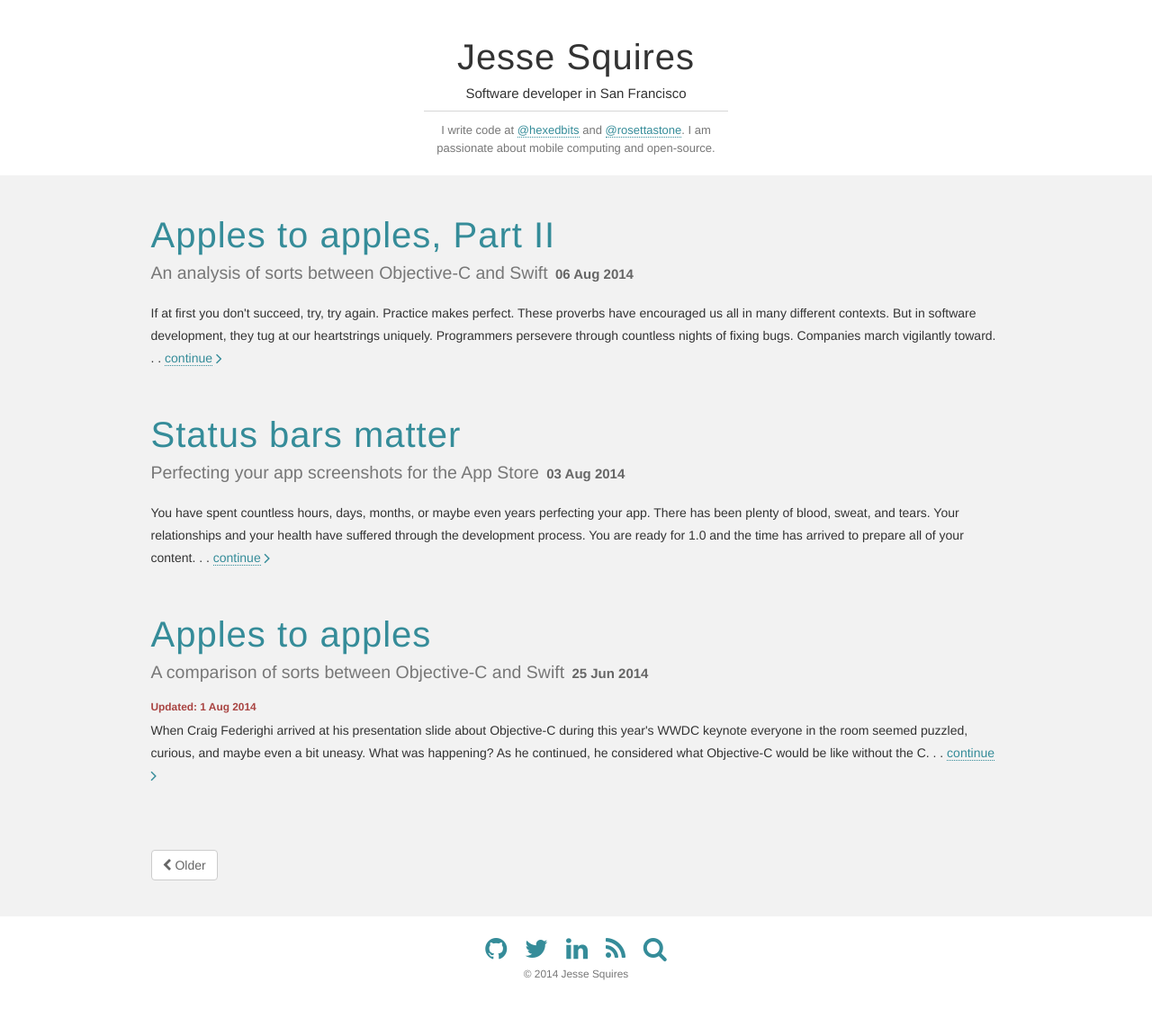
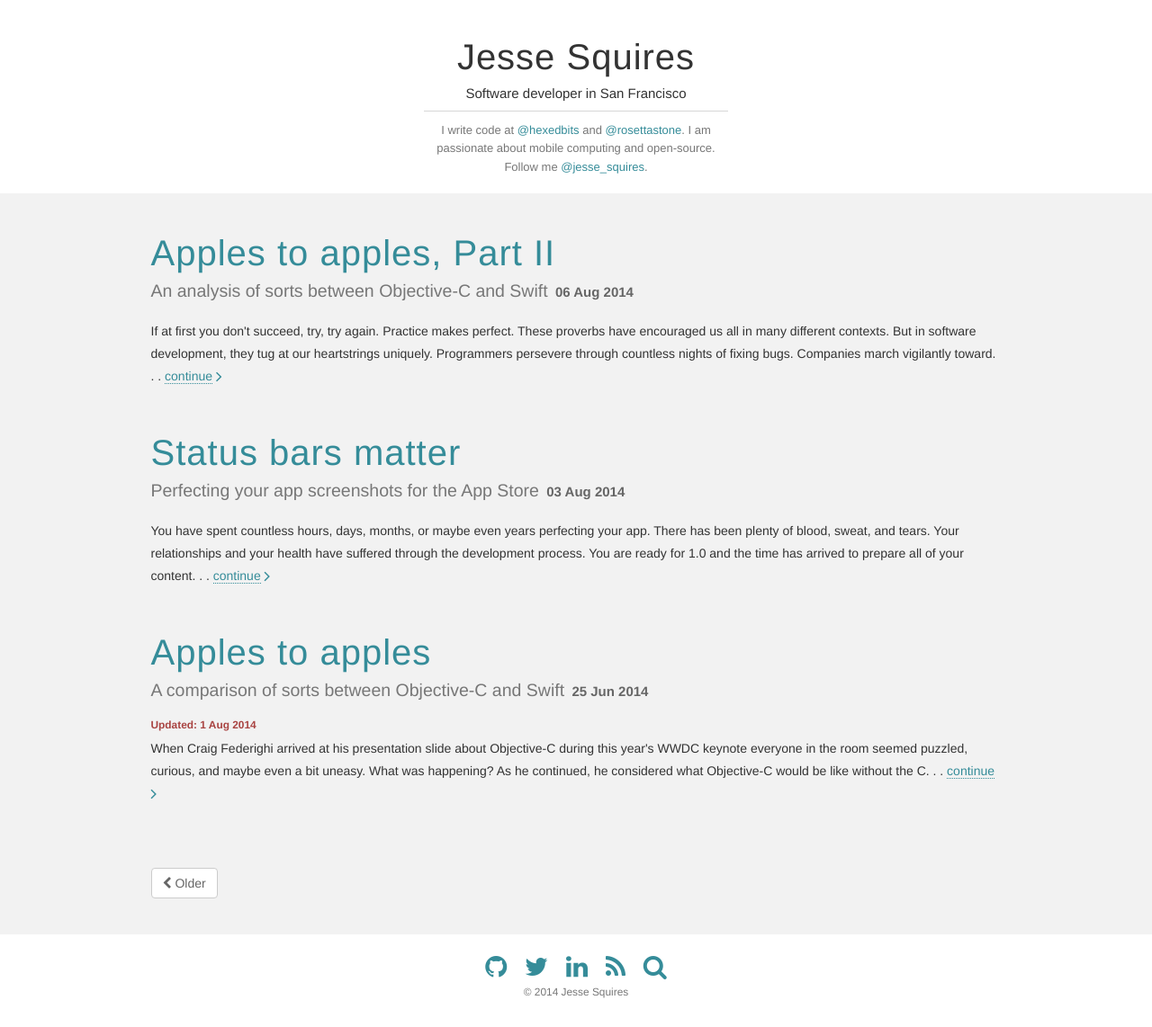
Before and after one commit to jessesquires/jessesquires.com, a Jekyll site: the page built from index.html, in a window 1280 px wide. Shown: the whole page at 90% size. Built offline with Jekyll 4.4.1, drawn with Linux system fonts in a browser that asks for light colours; nearby versions of some CDN libraries; Markdown is read by kramdown in place of the engine named in the settings; the list of posts is cut into pages by our own code.

Commit message:
update site header tagline

```diff
--- a/_includes/header.html
+++ b/_includes/header.html
@@ -5,8 +5,8 @@
 			<h1>Jesse Squires</h1>
 			<h2>Software developer in San Francisco</h2>
 			<hr>
-			<div class="col-md-6 col-md-offset-3">
-			<small class="text-muted">I write code at <a href="http://bit.ly/hexbitsTW" target="_blank">@hexedbits</a> and <a href="https://twitter.com/rosettastone" target="_blank">@rosettastone</a>. I am passionate about mobile computing and open-source.</small>
+			<div id="tagline" class="col-sm-6 col-sm-offset-3 col-md-6 col-md-offset-3">
+			<small class="text-muted">I write code at <a href="http://bit.ly/hexbitsTW" target="_blank">@hexedbits</a> and <a href="https://twitter.com/rosettastone" target="_blank">@rosettastone</a>. I am passionate about mobile computing and open-source. Follow me <a href="http://bit.ly/jsqrsTW" target="_blank">@jesse_squires</a>.</small>
 			</div> <!-- col -->
 		</div> <!-- col -->
 	</div> <!-- row -->
--- a/css/style.css
+++ b/css/style.css
@@ -39,6 +39,10 @@ h1 > a:link {
 
 h1 > a:hover {
 	text-decoration:none;
+}
+
+#tagline a {
+	border-width: 0px;
 }
 
 a.btn {
```
